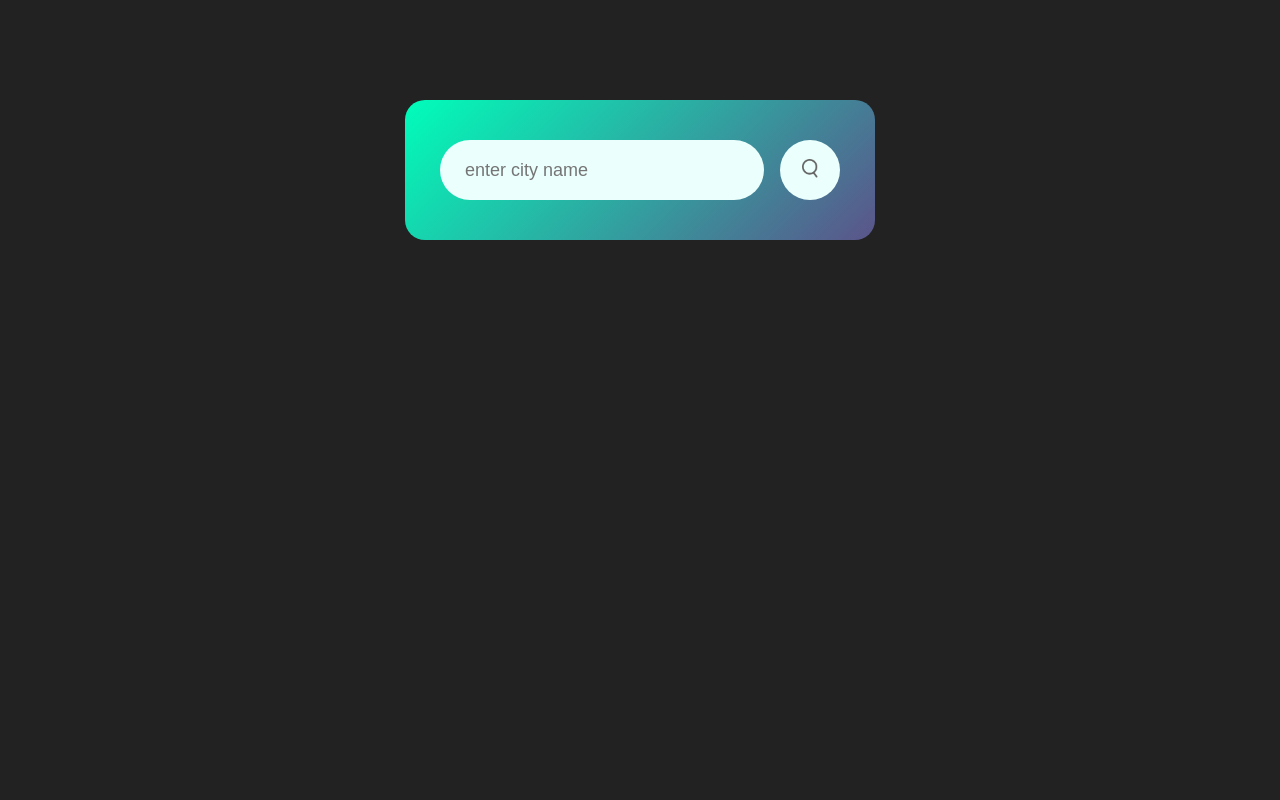
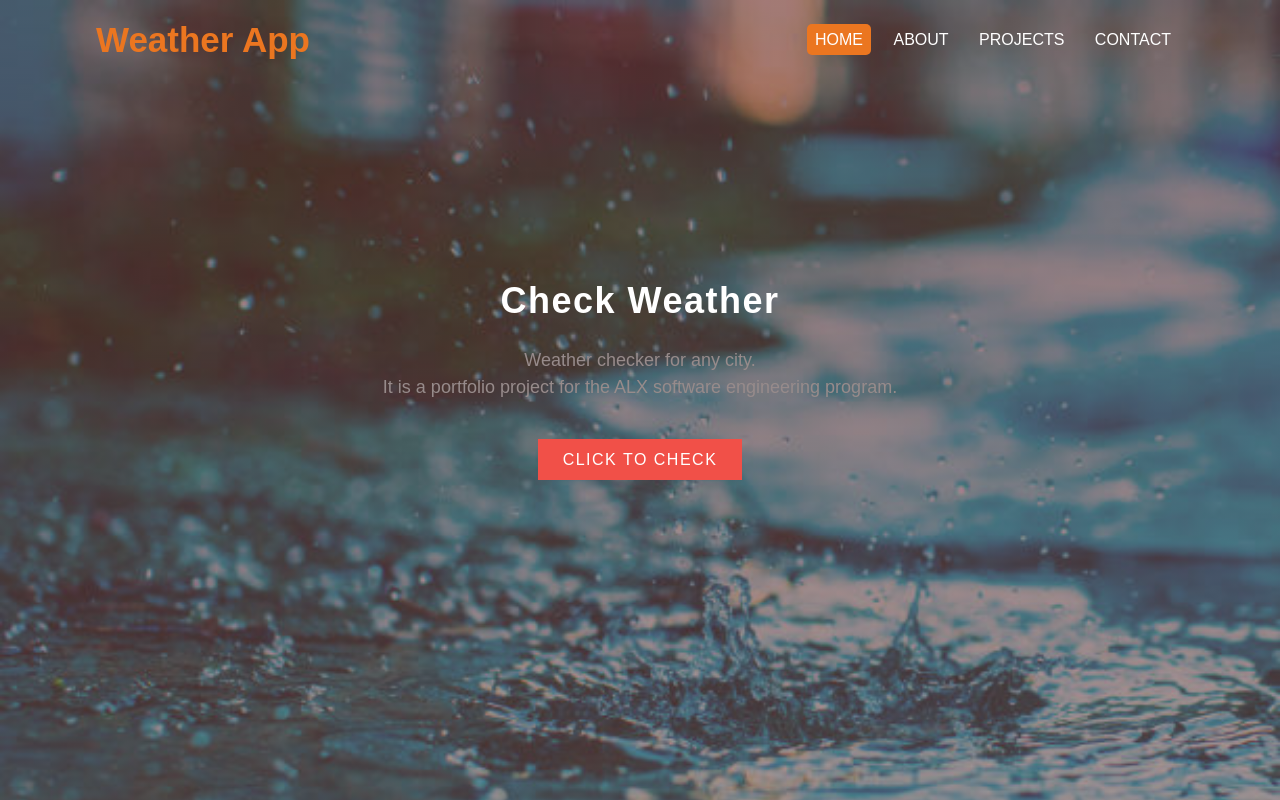
Before and after one commit to IDee65/Weather-App, a plain HTML site: page index.html in a window 1280 px wide. Drawn offline with Linux system fonts and the light colour scheme.

Commit message:
feat: landing page

```diff
--- a/index.html
+++ b/index.html
@@ -3,97 +3,30 @@
 <head>
     <meta charset="UTF-8">
     <meta name="viewport" content="width=device-width, initial-scale=1.0">
-    <title>Weather App</title>
-    <link rel="stylesheet" href="style.css">
+    <title>Weather app</title>
+    <link rel="stylesheet" type="text/css" href="style.css">
 </head>
 <body>
 
-    <div class="card">
-        <div class="search">
-            <input type="text" placeholder="enter city name"
-            spellcheck="false">
-            <button><img src="images/search.png"></button>
-        </div>
-        <div class="error">
-            <p>Invalid city name</p>
-        </div>
-        <div class="weather">
-            <img src="images/rain.png" class="weather-icon">
-            <h1 class="temp">22°c</h1>
-            <h2 class="city">New York</h2>
-            <div class="details">
-                <div class="col">
-                    <img src="images/humidity.png">
-                    <div>
-                        <p class="humidity">50%</p>
-                        <p>Humidity</p>
-                    </div>
-                </div>
-                <div class="col">
-                    <img src="images/wind.png">
-                    <div>
-                        <p class="wind">15 km/h</p>
-                        <p>Wind Speed</p>
-                    </div>
-                </div>
+    <section>
+        <div class="container">
+            <nav>
+                <h1>Weather App</h1>
+                <ul>
+                    <li><a href="#" class="active">Home</a></li>
+                    <li><a href="about.html">About</a></li>
+                    <!-- <li><a href="#">Services</a></li> -->
+                    <li><a href="#">Projects</a></li>
+                    <li><a href="#">Contact</a></li>
+                </ul>
+            </nav>
+            <div class="article">
+                <h1>Check Weather</h1>
+                <p>Weather checker for any city.<br> It is a portfolio project for the ALX software engineering program.</p>
+                <a href="check.html" class="btn">Click to Check</a>
             </div>
         </div>
-    </div>
-
-    <script>
-        const apiKey = "58c21aaebbf3907e2e85d76e9e22922c";
-        const apiUrl = "https://api.openweathermap.org/data/2.5/weather?units=metric&q=";
-
-        const searchBox = document.querySelector(".search input");
-        const searchBtn = document.querySelector(".search button");
-        const weatherIcon = document.querySelector(".weather-icon");
-
-        async function checkWeather(city){
-            const response = await fetch(apiUrl + city + `&appid=${apiKey}`);
-
-            if(response.status == 404){
-                document.querySelector(".error").style.display = "block";
-                document.querySelector(".weather").style.display = "none";
-            }else{
-                var data = await response.json();
-
-                console.log(data);
-
-                document.querySelector(".city").innerHTML = data.name;
-                document.querySelector(".temp").innerHTML = Math.round(data.main.temp) + "°c";
-                document.querySelector(".humidity").innerHTML = data.main.humidity + "%";
-                document.querySelector(".wind").innerHTML = data.wind.speed + " km/h";
-
-                if (data.weather[0].main == "Clouds") {
-                    weatherIcon.src = "images/clouds.png";
-                }
-                else if (data.weather[0].main == "Clear") {
-                    weatherIcon.scr = "image/clear.png";
-                }
-                else if (data.weather[0].main == "Rain") {
-                    weatherIcon.scr = "image/rain.png";
-                }
-                else if (data.weather[0].main == "Drizzle") {
-                    weatherIcon.scr = "image/drizzle.png";
-                }
-                else if (data.weather[0].main == "Mist") {
-                    weatherIcon.scr = "image/mist.png";
-                }
-
-                document.querySelector(".weather").style.display = "block";
-                document.querySelector(".error").style.display = "none";
-
-            }
-
-
-        }
-
-        searchBtn.addEventListener("click", ()=>{
-            checkWeather(searchBox.value);
-        })
-
-
-    </script>
+    </section>
 
 </body>
 </html>
--- a/style.css
+++ b/style.css
@@ -90,3 +90,91 @@ body{
     margin-top: 10px;
     display: none;
 }
+section{
+    min-height: 100vh;
+    background-image:linear-gradient(rgba(110, 42, 42, 0.6),rgba(109, 76, 76, 0.6)), url("./images/background.jpg");
+    background-repeat: no-repeat;
+    background-size: cover;
+}
+.container{
+    width: 85%;
+    margin: auto;
+}
+nav{
+    height: 80px;
+}
+nav h1{
+    float:left;
+    line-height: 80px;
+    font-size: 35px;
+    font-size: inline;
+    color: #eb7620;
+}
+nav ul{
+    float: right;
+    line-height: 80px;
+}
+nav ul li{
+    display: inline-block;
+    list-style: none;
+    padding: 0px 5px;
+}
+nav ul li a{
+    color: #fff;
+    text-decoration: none;
+    text-transform: uppercase;
+    border-radius: 5px;
+    padding: 7px 8px;
+}
+nav ul li a:hover{
+    background-color: #eb7620;
+    transition: 0.5s ease;
+}
+nav ul li .active{
+    background-color: #eb7620;
+}
+.article{
+    width: 50%;
+    margin:auto;
+    text-align: center;
+    transform: translateY(25vh);
+}
+.article h1{
+    font-size: 36px;
+    color: #fff;
+    letter-spacing: 1.5px;
+    font-weight: 800;
+    margin-bottom: 25px;
+}
+.article p{
+    font-size: 18px;
+    color: #978b8b;
+    line-height: 1.5;
+    margin-bottom: 50px;
+}
+.article .btn{
+    color: #fff;
+    padding: 12px 25px;
+    letter-spacing: 1.5px;
+    text-transform: uppercase;
+    text-decoration: none;
+    background-color: #f15048;
+}
+.article .btn:hover{
+    background-color: #4399fa;
+    transition: 0.5s ease;
+}
+.about{
+    padding: 12px 25px;
+    float:left;
+    line-height: 20px;
+    font-size: 20px;
+    font-size: inline;
+    color: #bd8e6d;
+}
+.about a{
+    color: #ccb8b8;
+    text-decoration: none;
+    border-radius: 5px;
+    padding: 7px 8px;
+}
```
Also changed, not shown: about.html (added, +16 -0 lines), check.html (added, +99 -0 lines), images/background.jpg (added).
